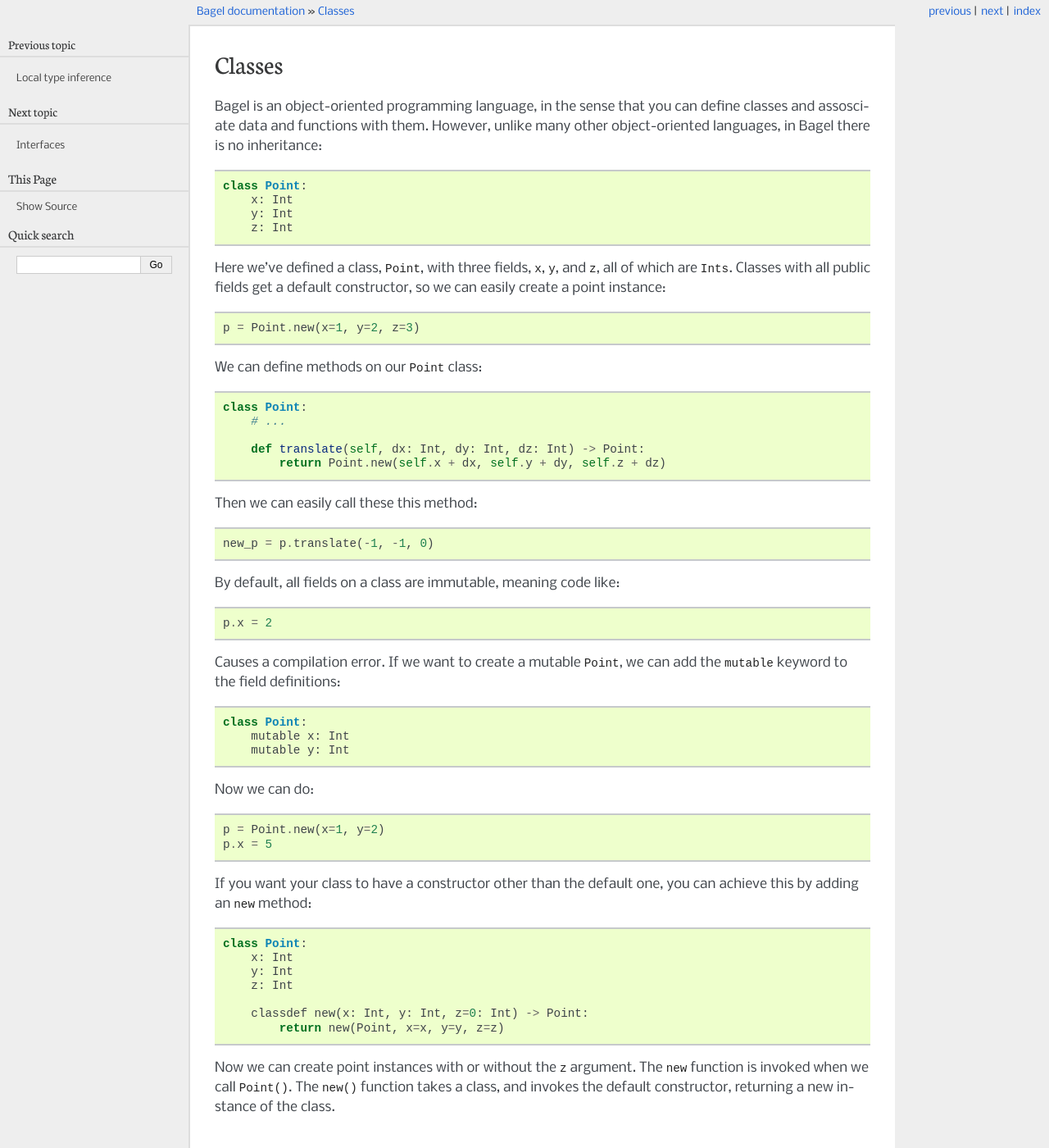
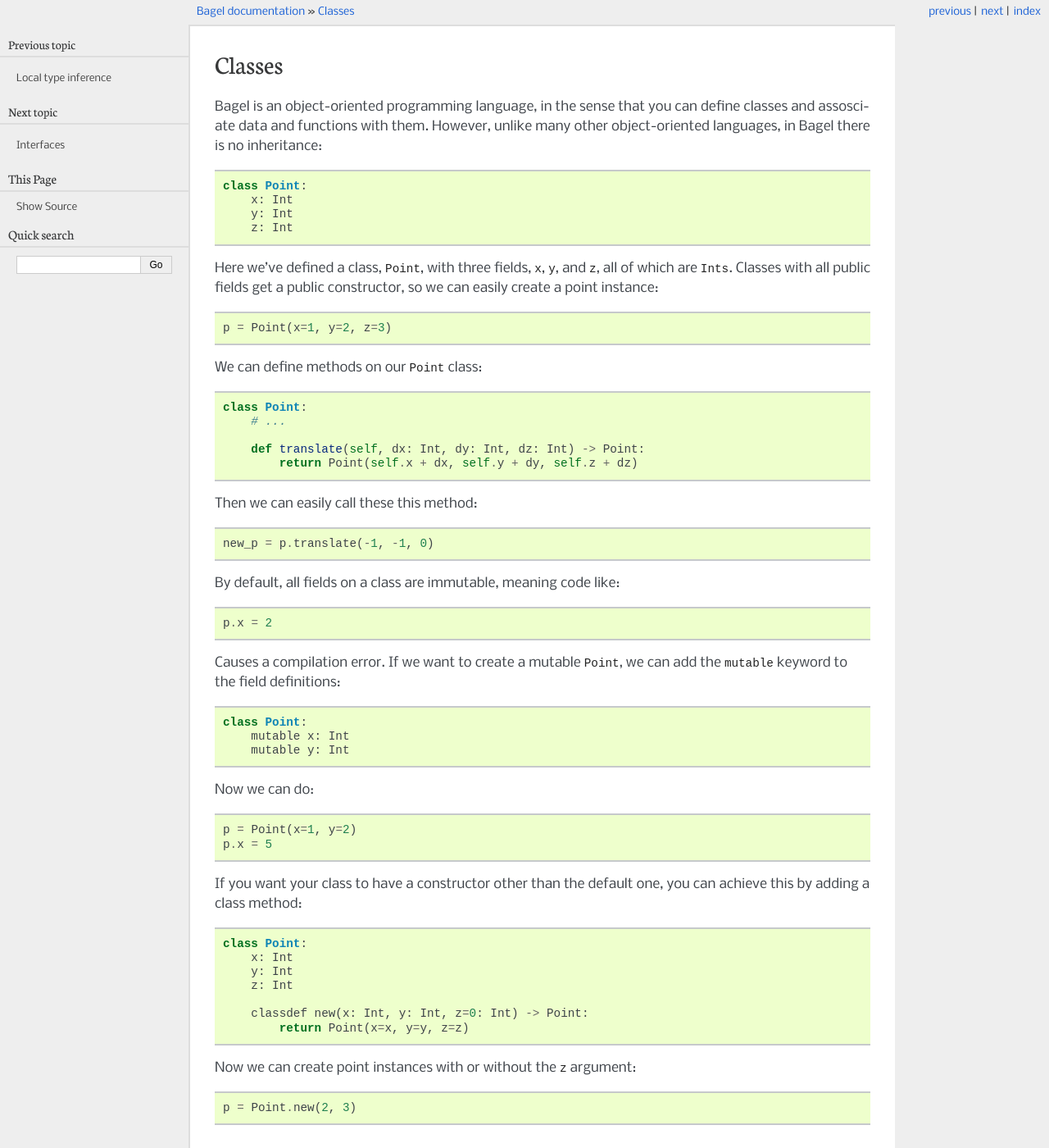
Before and after one commit to alex/bagel, a Sphinx documentation site: the page built from docs/features/classes.rst, in a window 1280 px wide and 1400 px high. Shown: the whole window at 82% size. Built offline with Sphinx 7.4.7, drawn with Linux system fonts in a browser that asks for light colours.

Commit message:
Try to simplify rules

```diff
--- a/docs/features/classes.rst
+++ b/docs/features/classes.rst
@@ -12,9 +12,9 @@ many other object-oriented languages, in Bagel there is no inheritance::
 
 Here we've defined a class, ``Point``, with three fields, ``x``, ``y``, and
 ``z``, all of which are ``Ints``. Classes with all :term:`public` fields get a
-default constructor, so we can easily create a point instance::
+public constructor, so we can easily create a point instance::
 
-    p = Point.new(x=1, y=2, z=3)
+    p = Point(x=1, y=2, z=3)
 
 We can define methods on our ``Point`` class::
 
@@ -22,7 +22,7 @@ We can define methods on our ``Point`` class::
         # ...
 
         def translate(self, dx: Int, dy: Int, dz: Int) -> Point:
-            return Point.new(self.x + dx, self.y + dy, self.z + dz)
+            return Point(self.x + dx, self.y + dy, self.z + dz)
 
 Then we can easily call these this method::
 
@@ -41,11 +41,11 @@ add the ``mutable`` keyword to the field definitions::
 
 Now we can do::
 
-    p = Point.new(x=1, y=2)
+    p = Point(x=1, y=2)
     p.x = 5
 
 If you want your class to have a constructor other than the default one, you
-can achieve this by adding an ``new`` method::
+can achieve this by adding a class method::
 
     class Point:
         x: Int
@@ -53,9 +53,8 @@ can achieve this by adding an ``new`` method::
         z: Int
 
         classdef new(x: Int, y: Int, z=0: Int) -> Point:
-            return new(Point, x=x, y=y, z=z)
+            return Point(x=x, y=y, z=z)
 
-Now we can create point instances with or without the ``z`` argument. The
-``new`` function is invoked when we call ``Point()``. The ``new()`` function
-takes a class, and invokes the default constructor, returning a new instance of
-the class.
+Now we can create point instances with or without the ``z`` argument::
+
+    p = Point.new(2, 3)
--- a/docs/features/interfaces.rst
+++ b/docs/features/interfaces.rst
@@ -39,8 +39,8 @@ To satisfy the interface, all we need to do is define a class with ``get`` and
     class InMemoryCache:
         _data: Dict<Bytes, Bytes>
 
-        def __new__() -> InMemoryCache:
-            return new(InMemoryCache, _data={})
+        classdef new() -> CacheClient:
+            return InMemoryCache(_data={})
 
         def get(self, key: Bytes) -> Option<Bytes>:
             return self._data.get(key)
```
Also changed, not shown: 4 other files.
